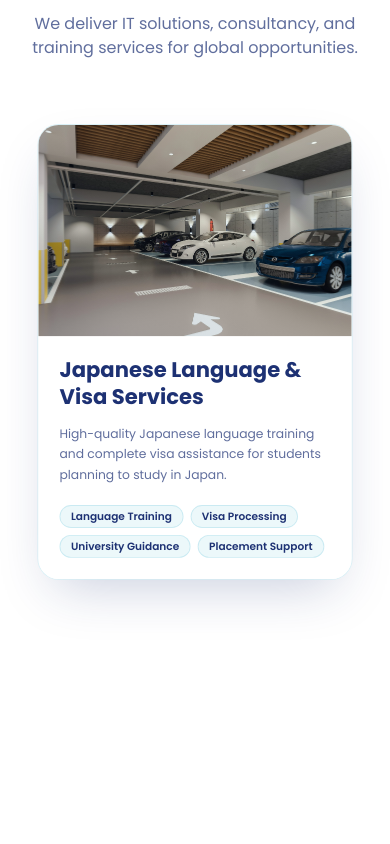
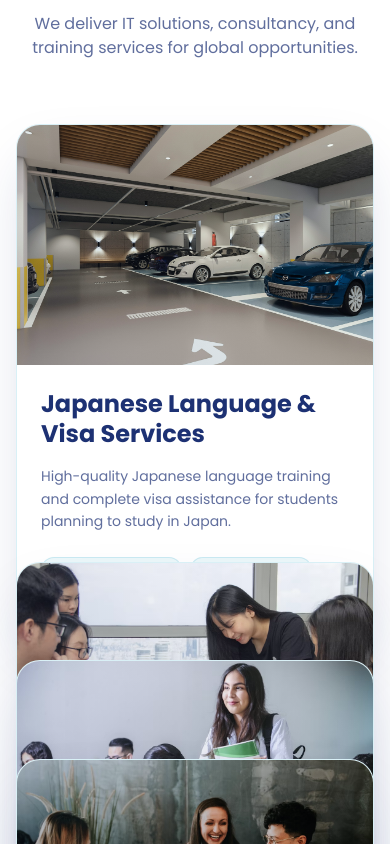
Before and after one commit to itismeniraj/reachnovadevelopment, a Next.js app: page / in a window 390 px wide. Shown: the part 3180-4024 px from the top of the page. Built offline with nearby package versions, Linux system fonts and the light colour scheme.

Commit message:
test 1:touch and hold

```diff
--- a/src/app/components/client/services/ServicesSection.tsx
+++ b/src/app/components/client/services/ServicesSection.tsx
@@ -79,7 +79,6 @@ export default function ServicesSection({ services }: any) {
         ref={containerRef}
         className="relative h-[140vh] sm:h-[180vh] md:h-[260vh] w-full max-w-5xl mx-auto"
       >
-        {/* Sticky viewport frame container */}
         <div className="sticky top-[80px] md:top-[110px] w-full flex flex-col items-center">
           {services.items.map((item: any, index: number) => (
             <div
@@ -102,6 +101,7 @@ export default function ServicesSection({ services }: any) {
     </section>
   );
 }
+
 // "use client";
 
 // import { useRef } from "react";
--- a/src/app/components/ui/ServiceCard.tsx
+++ b/src/app/components/ui/ServiceCard.tsx
@@ -1,7 +1,13 @@
 "use client";
 
 import { ServiceItem } from "../../types/site";
-import { motion, MotionValue, useTransform } from "framer-motion";
+import {
+  motion,
+  MotionValue,
+  useMotionValue,
+  useTransform,
+  useAnimationControls,
+} from "framer-motion";
 import Image from "next/image";
 import { useEffect, useState } from "react";
 
@@ -12,6 +18,11 @@ interface ServiceCardProps {
   progress: MotionValue<number>;
 }
 
+// Global simple registry to synchronize touch events sequentially across mobile cards
+const mobileCardRegistry = {
+  activeCardIndex: 1, // Card 0 is instantly visible; Card 1 waits for input
+};
+
 export const ServiceCard: React.FC<ServiceCardProps> = ({
   item,
   index,
@@ -20,6 +31,11 @@ export const ServiceCard: React.FC<ServiceCardProps> = ({
 }) => {
   const [mounted, setMounted] = useState(false);
   const [isMobile, setIsMobile] = useState(false);
+  const [isMobileStacked, setIsMobileStacked] = useState(false);
+
+  // Setup motion tracking values and animation states for touch handling
+  const dragY = useMotionValue(0);
+  const controls = useAnimationControls();
 
   useEffect(() => {
     setMounted(true);
@@ -32,46 +48,61 @@ export const ServiceCard: React.FC<ServiceCardProps> = ({
     return () => window.removeEventListener("resize", handleResize);
   }, []);
 
-  // Calculate chronological progress splits per card step
+  // Desktop setup values
   const startRange = index / totalServiceCards;
   const endRange = (index + 1) / totalServiceCards;
+  const desktopStartingY = 600;
 
-  // Initial drop point offset before scroll trigger execution
-  const startingYPosition = isMobile ? 300 : 600;
-
-  const y = useTransform(
+  const desktopY = useTransform(
     progress,
     [0, startRange, Math.min(1, endRange)],
-    [startingYPosition, startingYPosition, 0],
-  );
-
-  // Strict Sequential Guard Loop:
-  // Next card opacity remains completely hidden (0) until the current card
-  // is nearly complete with its motion layout transit sequence.
-  const mobileOpacity = useTransform(
-    progress,
-    [
-      startRange,
-      startRange + (endRange - startRange) * 0.45, // Holds invisible through 45% of its timeline range
-      Math.min(1, endRange),
-      1,
-    ],
-    [0, 0, 1, 1], // Becomes fully visible and holds solid '1' through all subsequent cards
+    [desktopStartingY, desktopStartingY, 0],
   );
 
   const finalScale = 1 - (totalServiceCards - 1 - index) * 0.03;
-
   const scale = useTransform(
     progress,
     [endRange, endRange + 0.1],
     [1, finalScale],
   );
-
   const brightness = useTransform(
     progress,
     [endRange, endRange + 0.1],
     ["100%", "75%"],
   );
+
+  // Mobile gesture mapping engine:
+  // Card starts lowered at 340px offset. As the user drags upward towards 0, opacity scales to 1.
+  const mobileOpacityRange = useTransform(dragY, [340, 60], [0, 1]);
+
+  const handleDragEnd = async (_event: any, info: any) => {
+    // Check if the gesture meets velocity or distance thresholds to lock into the stack
+    if (info.offset.y < -100 || info.velocity.y < -150) {
+      await controls.start({
+        y: 0,
+        transition: { type: "spring", stiffness: 300, damping: 25 },
+      });
+      setIsMobileStacked(true);
+
+      // Unlock the gesture interaction for the next card below this one
+      mobileCardRegistry.activeCardIndex = index + 1;
+    } else {
+      // Spring back out of view if the gesture wasn't strong enough
+      controls.start({
+        y: 340,
+        transition: { type: "spring", stiffness: 200, damping: 20 },
+      });
+    }
+  };
+
+  // Reset parameters cleanly if viewport switches or resets
+  useEffect(() => {
+    if (isMobile && index > 0 && !isMobileStacked) {
+      controls.set({ y: 340 });
+    } else {
+      controls.set({ y: 0 });
+    }
+  }, [isMobile, controls, index, isMobileStacked]);
 
   if (!mounted) {
     return (
@@ -85,30 +116,54 @@ export const ServiceCard: React.FC<ServiceCardProps> = ({
     );
   }
 
+  // Determine whether this card is currently allowed to accept user slide-up input
+  const canDragOnMobile =
+    isMobile &&
+    index === mobileCardRegistry.activeCardIndex &&
+    !isMobileStacked;
+
   return (
     <motion.div
+      drag={canDragOnMobile ? "y" : false}
+      dragConstraints={{ top: 0, bottom: 340 }}
+      dragElastic={{ top: 0.05, bottom: 0.1 }}
+      dragMomentum={false}
+      onDragEnd={handleDragEnd}
+      animate={controls}
       style={{
-        y: index === 0 ? 0 : y,
-        scale: index === totalServiceCards - 1 ? 1 : scale,
-        filter:
-          index === totalServiceCards - 1
+        // Use gesture values for mobile touch, fallback to desktop scroll transformations
+        y: isMobile ? undefined : index === 0 ? 0 : desktopY,
+        _dragY: isMobile ? dragY : undefined,
+
+        scale: isMobile ? 1 : index === totalServiceCards - 1 ? 1 : scale,
+        filter: isMobile
+          ? "brightness(100%)"
+          : index === totalServiceCards - 1
             ? "brightness(100%)"
             : `brightness(${brightness})`,
 
-        // Apply strict sequential visibility rules to trailing components
-        opacity: isMobile ? (index === 0 ? 1 : mobileOpacity) : 1,
+        // Base Visibility: Card 0 is fully visible, others fade in cleanly using gesture calculations
+        opacity: isMobile
+          ? index === 0
+            ? 1
+            : isMobileStacked
+              ? 1
+              : mobileOpacityRange
+          : 1,
 
-        // Clean stacked overlap configuration
         marginTop: index === 0 ? 0 : "-420px",
         paddingTop: 0,
+        touchAction: isMobile ? "pan-x" : "auto",
 
         backgroundColor: "var(--services-card-bg)",
         border: "1px solid var(--services-card-border)",
       }}
-      className="w-full min-h-[420px] md:h-[460px] rounded-3xl flex flex-col md:flex-row overflow-hidden shadow-[0_25px_60px_-20px_rgba(29,49,115,0.25)] origin-top"
+      className={`w-full min-h-[420px] md:h-[460px] rounded-3xl flex flex-col md:flex-row overflow-hidden shadow-[0_25px_60px_-20px_rgba(29,49,115,0.25)] origin-top ${
+        canDragOnMobile ? "cursor-grab active:cursor-grabbing" : ""
+      }`}
     >
       {/* IMAGE */}
-      <div className="relative w-full md:w-1/2 h-60 md:h-full">
+      <div className="relative w-full md:w-1/2 h-60 md:h-full select-none pointer-events-none">
         <Image
           src={item.image}
           alt={item.title}
@@ -117,24 +172,17 @@ export const ServiceCard: React.FC<ServiceCardProps> = ({
           className="object-cover"
           sizes="(max-width: 768px) 100vw, 50vw"
         />
-
         <div
           className="absolute inset-0"
           style={{
-            background: `
-              linear-gradient(
-                to top right,
-                var(--services-overlay),
-                transparent
-              )
-            `,
+            background: `linear-gradient(to top right, var(--services-overlay), transparent)`,
           }}
         />
       </div>
 
       {/* CONTENT */}
       <div
-        className="w-full md:w-1/2 flex flex-col justify-center p-6 sm:p-8 md:p-10 lg:p-12"
+        className="w-full md:w-1/2 flex flex-col justify-center p-6 sm:p-8 md:p-10 lg:p-12 select-none"
         style={{
           backgroundColor: "var(--services-card-bg)",
         }}
@@ -142,18 +190,14 @@ export const ServiceCard: React.FC<ServiceCardProps> = ({
         <div>
           <h3
             className="text-2xl sm:text-3xl md:text-4xl font-bold leading-tight"
-            style={{
-              color: "var(--services-title)",
-            }}
+            style={{ color: "var(--services-title)" }}
           >
             {item.title}
           </h3>
 
           <p
             className="mt-4 text-sm sm:text-base md:text-lg leading-relaxed"
-            style={{
-              color: "var(--services-text)",
-            }}
+            style={{ color: "var(--services-text)" }}
           >
             {item.description}
           </p>
@@ -179,7 +223,6 @@ export const ServiceCard: React.FC<ServiceCardProps> = ({
     </motion.div>
   );
 };
-
 // "use client";
 
 // import { ServiceItem } from "../../types/site";
```
